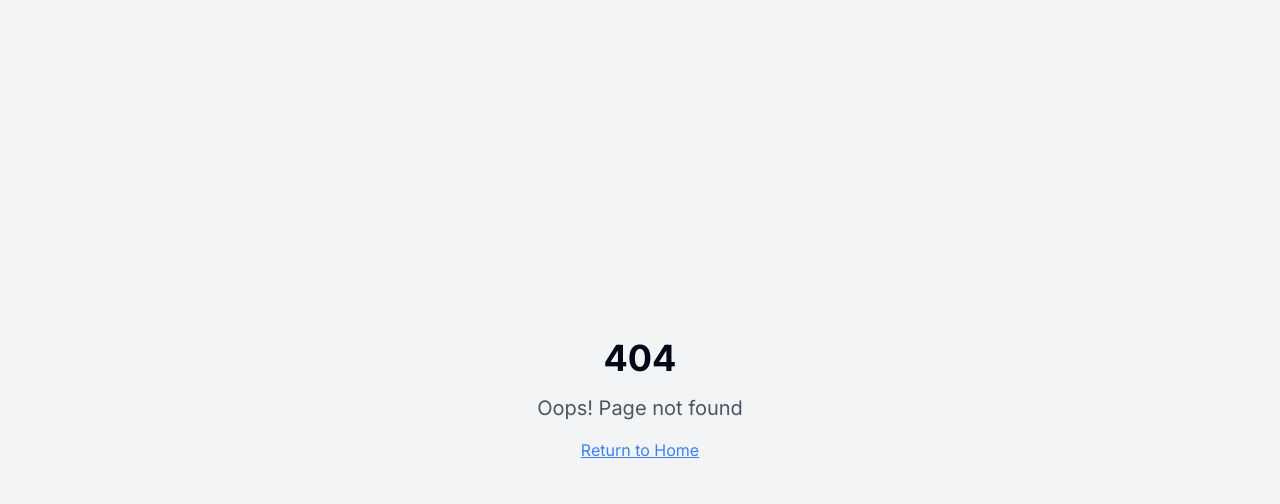
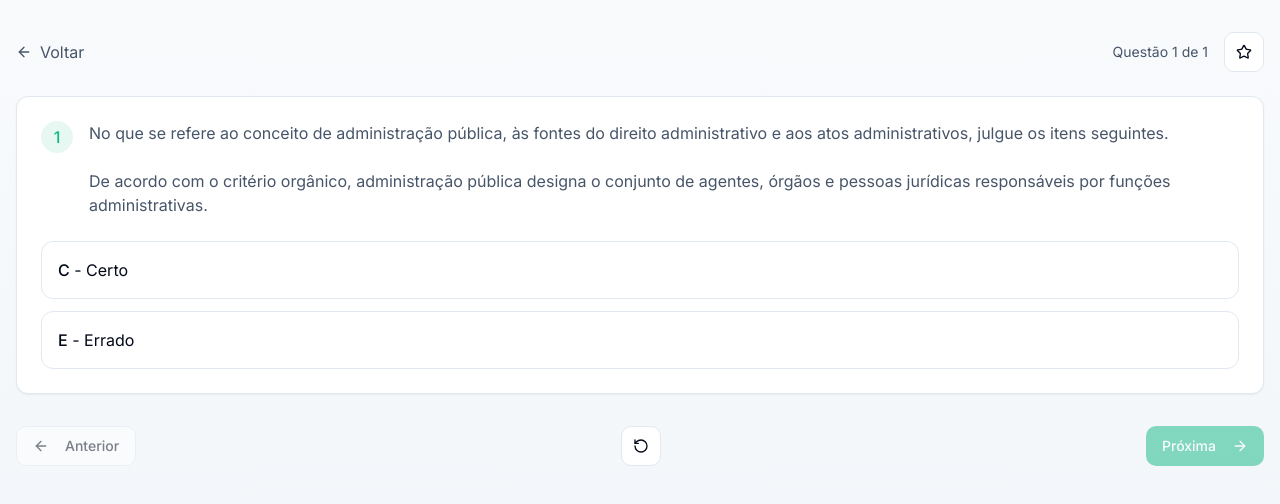
Before and after one commit to EDJR94/exam-crafty, a React (Vite) app: page /practice/1 in a window 1280 px wide. Before the commit this address had no page. Shown: the top 504 px of the page. Built offline with nearby package versions, Linux system fonts and the light colour scheme.

Commit message:
Implement questions page
Implements a new page to display questions, as requested by the user.  This addresses the 404 error encountered when navigating to a practice session after selecting a topic.

```diff
--- a/src/App.tsx
+++ b/src/App.tsx
@@ -7,6 +7,7 @@ import { BrowserRouter, Routes, Route } from "react-router-dom";
 import Index from "./pages/Index";
 import NotFound from "./pages/NotFound";
 import ExamPackage from "./pages/ExamPackage";
+import Practice from "./pages/Practice";
 
 const queryClient = new QueryClient();
 
@@ -19,6 +20,7 @@ const App = () => (
         <Routes>
           <Route path="/" element={<Index />} />
           <Route path="/package/:id" element={<ExamPackage />} />
+          <Route path="/practice/:topicId" element={<Practice />} />
           {/* ADD ALL CUSTOM ROUTES ABOVE THE CATCH-ALL "*" ROUTE */}
           <Route path="*" element={<NotFound />} />
         </Routes>
--- /dev/null
+++ b/src/pages/Practice.tsx
@@ -0,0 +1,148 @@
+
+import { useState } from "react";
+import { useNavigate, useParams, useSearchParams } from "react-router-dom";
+import { Button } from "@/components/ui/button";
+import { Card, CardContent } from "@/components/ui/card";
+import { ArrowLeft, ArrowRight, RotateCcw, Star } from "lucide-react";
+
+type Question = {
+  id: string;
+  text: string;
+  options: { id: string; text: string }[];
+  correctAnswer: string;
+};
+
+const Practice = () => {
+  const navigate = useNavigate();
+  const { topicId } = useParams();
+  const [searchParams] = useSearchParams();
+  const [currentQuestionIndex, setCurrentQuestionIndex] = useState(0);
+  const [selectedAnswer, setSelectedAnswer] = useState<string | null>(null);
+  const [showAnswer, setShowAnswer] = useState(false);
+
+  // Mock questions - replace with actual data from your backend
+  const questions: Question[] = [
+    {
+      id: "1",
+      text: "No que se refere ao conceito de administração pública, às fontes do direito administrativo e aos atos administrativos, julgue os itens seguintes.\n\nDe acordo com o critério orgânico, administração pública designa o conjunto de agentes, órgãos e pessoas jurídicas responsáveis por funções administrativas.",
+      options: [
+        { id: "C", text: "Certo" },
+        { id: "E", text: "Errado" },
+      ],
+      correctAnswer: "C",
+    },
+    // Add more questions here
+  ];
+
+  const currentQuestion = questions[currentQuestionIndex];
+
+  const handleAnswerSelect = (optionId: string) => {
+    setSelectedAnswer(optionId);
+    setShowAnswer(true);
+  };
+
+  const handleNext = () => {
+    if (currentQuestionIndex < questions.length - 1) {
+      setCurrentQuestionIndex(currentQuestionIndex + 1);
+      setSelectedAnswer(null);
+      setShowAnswer(false);
+    }
+  };
+
+  const handlePrevious = () => {
+    if (currentQuestionIndex > 0) {
+      setCurrentQuestionIndex(currentQuestionIndex - 1);
+      setSelectedAnswer(null);
+      setShowAnswer(false);
+    }
+  };
+
+  return (
+    <div className="min-h-screen bg-gradient-to-b from-slate-50 to-slate-100 py-8">
+      <div className="container mx-auto px-4">
+        <div className="mb-6 flex items-center justify-between">
+          <button
+            onClick={() => navigate(-1)}
+            className="flex items-center text-slate-600 hover:text-slate-900 transition-colors"
+          >
+            <ArrowLeft className="w-4 h-4 mr-2" />
+            Voltar
+          </button>
+          <div className="flex items-center gap-4">
+            <span className="text-sm text-slate-600">
+              Questão {currentQuestionIndex + 1} de {questions.length}
+            </span>
+            <Button variant="outline" size="icon">
+              <Star className="w-4 h-4" />
+            </Button>
+          </div>
+        </div>
+
+        <Card className="mb-8">
+          <CardContent className="pt-6">
+            <div className="mb-6">
+              <div className="flex items-start gap-4 mb-4">
+                <div className="flex-shrink-0">
+                  <div className="w-8 h-8 rounded-full bg-primary/10 flex items-center justify-center">
+                    <span className="text-primary font-medium">{currentQuestionIndex + 1}</span>
+                  </div>
+                </div>
+                <div>
+                  <p className="text-slate-600 whitespace-pre-line">{currentQuestion.text}</p>
+                </div>
+              </div>
+            </div>
+
+            <div className="space-y-3">
+              {currentQuestion.options.map((option) => (
+                <button
+                  key={option.id}
+                  onClick={() => handleAnswerSelect(option.id)}
+                  className={`w-full p-4 text-left rounded-lg border transition-all ${
+                    selectedAnswer === option.id
+                      ? showAnswer
+                        ? option.id === currentQuestion.correctAnswer
+                          ? "bg-green-50 border-green-500 text-green-700"
+                          : "bg-red-50 border-red-500 text-red-700"
+                        : "bg-primary/10 border-primary"
+                      : "border-slate-200 hover:border-primary"
+                  }`}
+                  disabled={showAnswer}
+                >
+                  <span className="font-medium">{option.id}</span> - {option.text}
+                </button>
+              ))}
+            </div>
+          </CardContent>
+        </Card>
+
+        <div className="flex justify-between items-center">
+          <Button
+            variant="outline"
+            onClick={handlePrevious}
+            disabled={currentQuestionIndex === 0}
+          >
+            <ArrowLeft className="w-4 h-4 mr-2" />
+            Anterior
+          </Button>
+
+          <div className="flex gap-2">
+            <Button variant="outline" size="icon">
+              <RotateCcw className="w-4 h-4" />
+            </Button>
+          </div>
+
+          <Button
+            onClick={handleNext}
+            disabled={currentQuestionIndex === questions.length - 1}
+          >
+            Próxima
+            <ArrowRight className="w-4 h-4 ml-2" />
+          </Button>
+        </div>
+      </div>
+    </div>
+  );
+};
+
+export default Practice;
```
